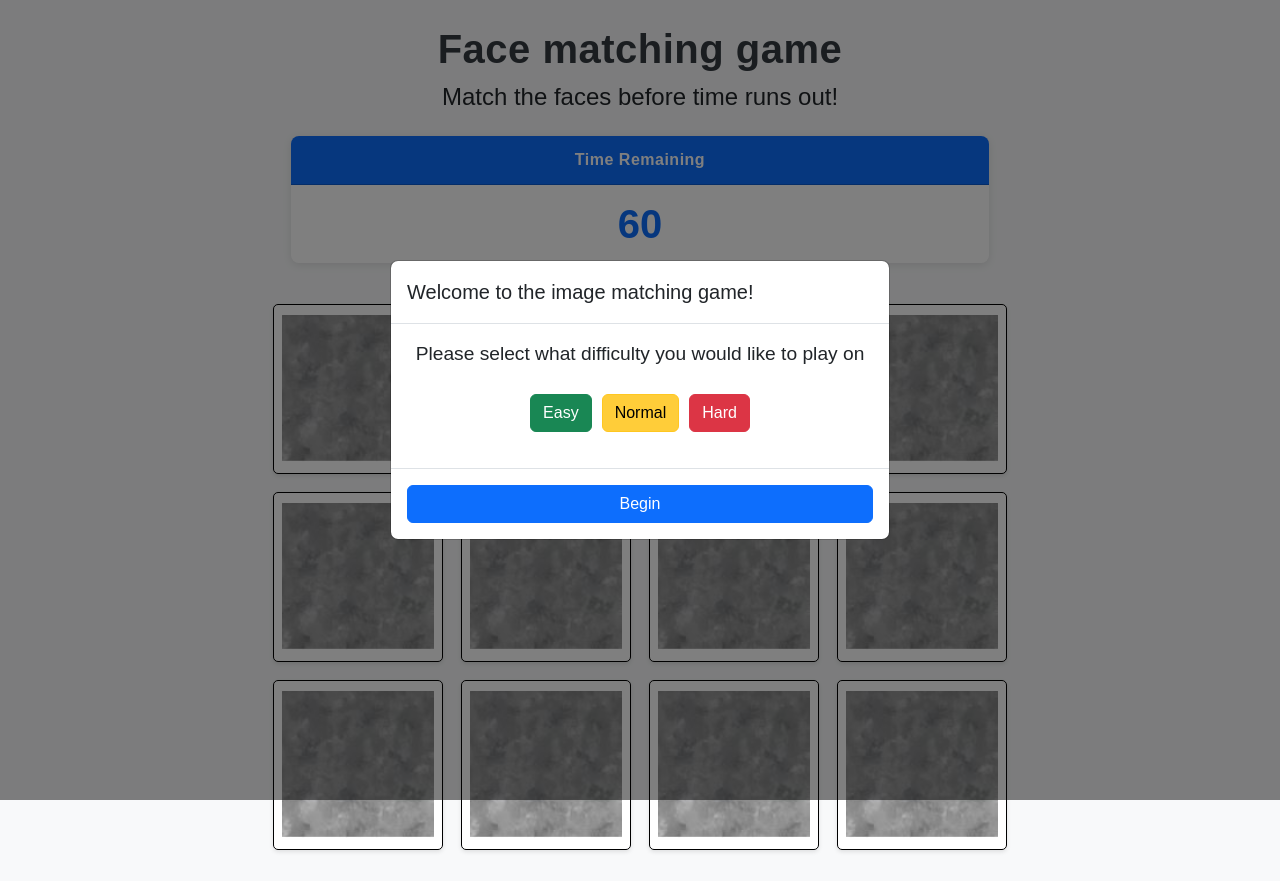
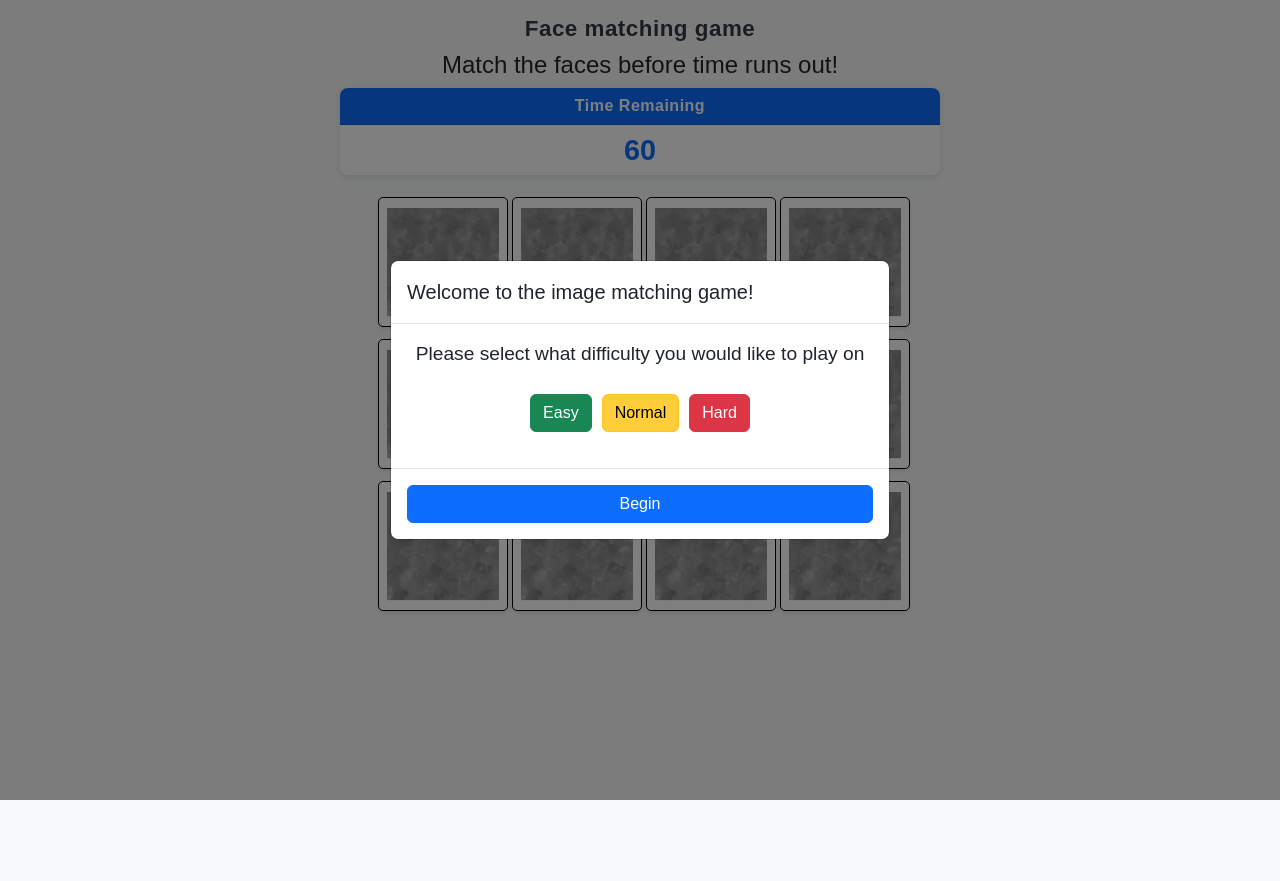
Before and after one commit to NikolaGjorgovski/ISource, a plain HTML site: page 2ra vezba/index.html in a window 1280 px wide. After the commit the page ends 800 px from the top, so only its background shows below. Drawn offline with nearby package versions, Linux system fonts and the light colour scheme.

Commit message:
mediaQuery

```diff
--- a/2ra vezba/index.html
+++ b/2ra vezba/index.html
@@ -13,7 +13,7 @@
   <body>
     <div class="container game-container">
       <h1 class="text-center game-header">Face matching game</h1>
-      <h4 class="text-center mb-4">Match the faces before time runs out!</h4>
+      <h4 class="text-center mb-3.5">Match the faces before time runs out!</h4>
 
       <div class="timer-container">
         <div class="card">
--- a/2ra vezba/styles.css
+++ b/2ra vezba/styles.css
@@ -162,3 +162,76 @@ body {
   padding: 8px;
   box-shadow: 0 0 10px rgba(64, 192, 87, 0.3);
 }
+
+@media screen and (max-width: 1366px) {
+  body {
+    padding: 8px;
+    box-sizing: border-box;
+  }
+
+  .card-container {
+    margin: 4px;
+    width: 130px;
+    height: 130px;
+  }
+
+  .game-container {
+    max-width: 1100px;
+    padding: 8px;
+    box-sizing: border-box;
+  }
+
+  .timer-container {
+    margin-top: 8px;
+    margin-bottom: 12px;
+    max-width: 600px;
+  }
+
+  .timer-container .card-header {
+    padding: 6px;
+  }
+
+  .timer-container .card-body {
+    padding: 8px;
+  }
+
+  #timer-display {
+    font-size: 1.8rem;
+  }
+
+  .game-header {
+    margin-bottom: 8px;
+    font-size: 1.4rem;
+  }
+
+  .game-grid {
+    max-width: 1100px;
+    gap: 4px;
+  }
+
+  #game-board {
+    margin-top: 18px;
+  }
+
+  .grid-easy {
+    max-width: 750px;
+    display: grid;
+    grid-template-columns: repeat(4, 130px);
+    gap: 4px;
+    justify-content: center;
+  }
+
+  .grid-normal {
+    max-width: 750px;
+    display: grid;
+    grid-template-columns: repeat(4, 130px);
+    gap: 4px;
+    justify-content: center;
+  }
+
+  .grid-hard {
+    max-width: 1100px;
+    grid-template-columns: repeat(6, 130px);
+    gap: 4px;
+  }
+}
```
